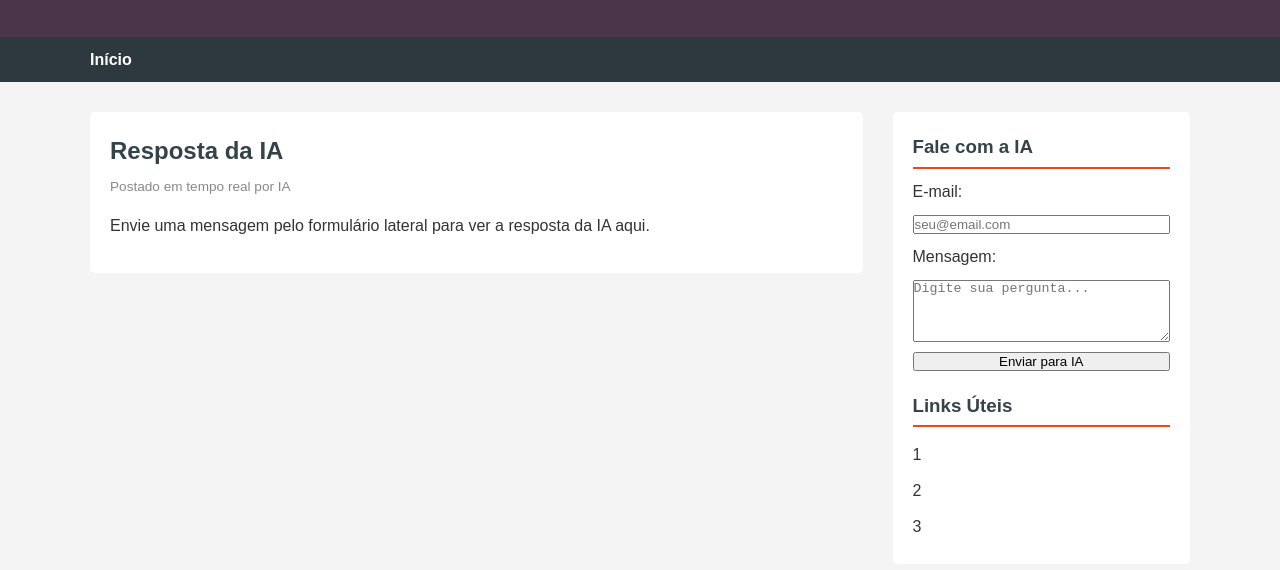
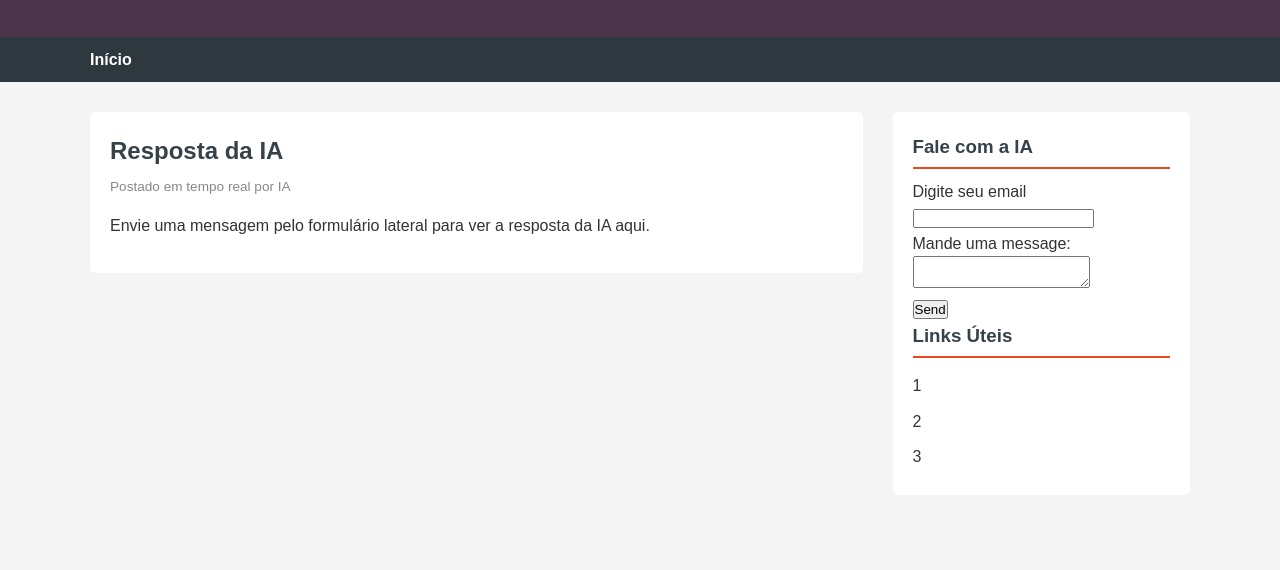
Before and after one commit to Vitoria939/blog-vic-e-none, a plain HTML site: page index.html in a window 1280 px wide. Shown: the part 130-700 px from the top of the page. Drawn offline with nearby package versions, Linux system fonts and the light colour scheme.

Commit message:
alteração dos forms

```diff
--- a/index.html
+++ b/index.html
@@ -35,16 +35,18 @@
         <aside class="barra-lateral">
             <h3>Fale com a IA</h3>
 
-            <!-- Formulário criado com os IDs corretos que o JS espera -->
-            <form id="meu-form" style="display: flex; flex-direction: column; gap: 10px; margin-bottom: 20px;">
-                <label for="email">E-mail:</label>
-                <input type="email" id="email" required placeholder="seu@email.com">
-
-                <label for="message">Mensagem:</label>
-                <textarea id="message" required placeholder="Digite sua pergunta..." rows="4"></textarea>
-
-                <button type="submit">Enviar para IA</button>
-            </form>
+                 <form id="meu-form">
+        <div>
+          <label for="email">Digite seu email</label>
+          <input type="email" id="email" required>
+        </div>
+        <div>
+          <label for="message">Mande uma message:</label>
+          <textarea id="message" required></textarea>
+        </div>
+        </label>
+        <button type="submit">Send</button>
+      </form>
 
             <h3>Links Úteis</h3>
             <ul>
```
